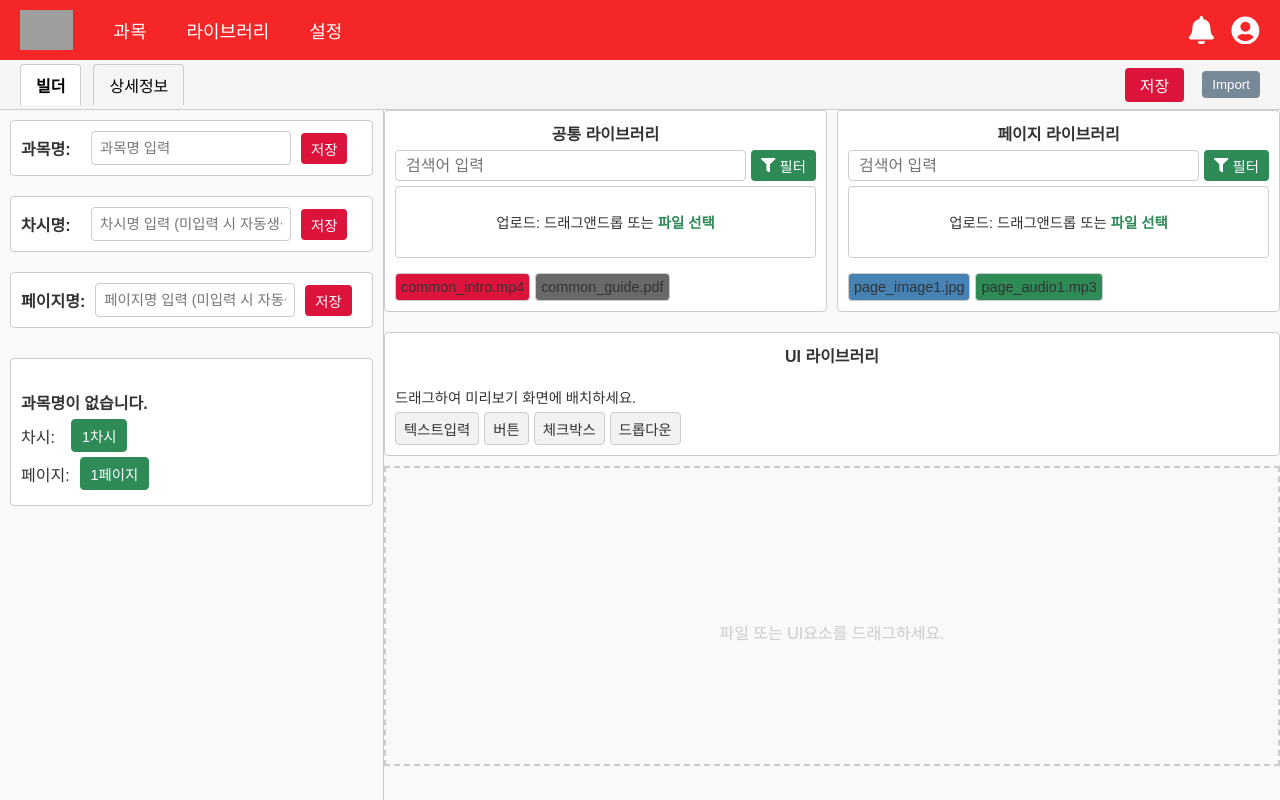
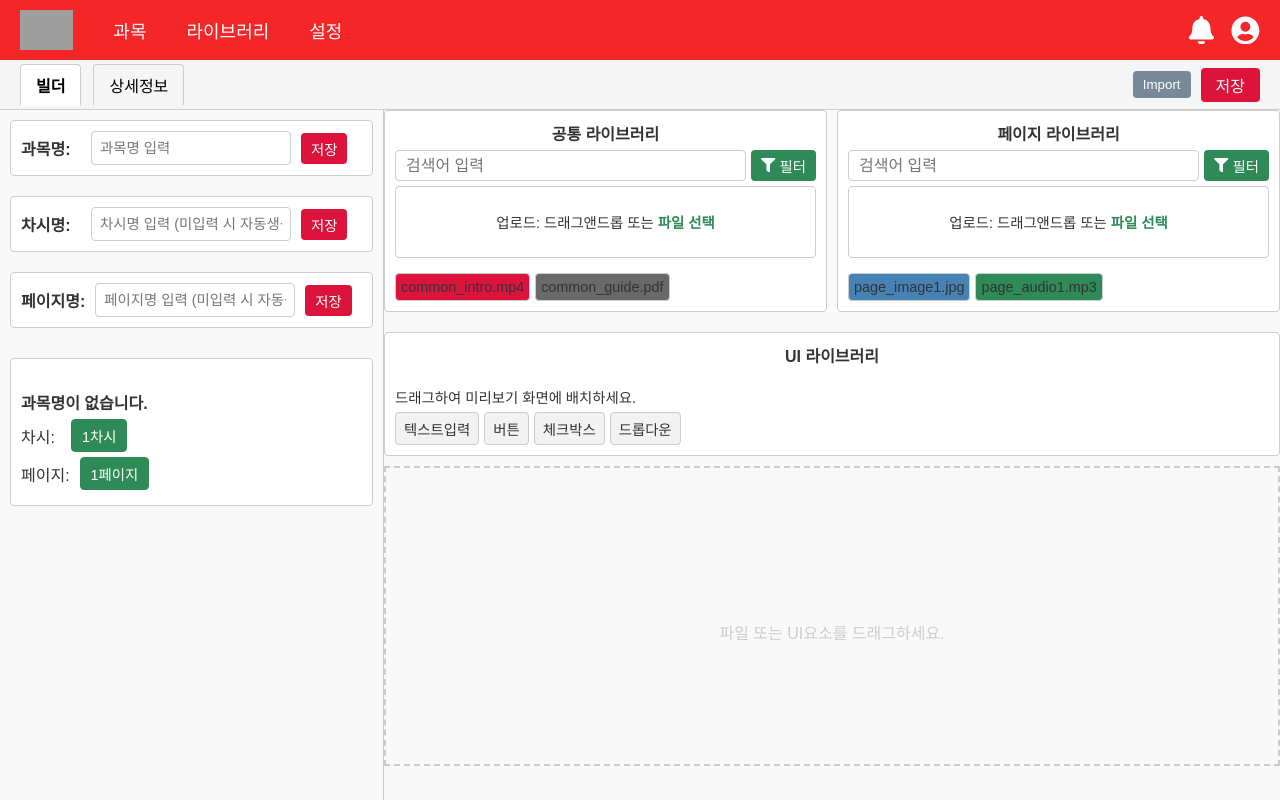
Before and after one commit to bongseok-k/my-cms, a React (Create React App) app: page /content-builder in a window 1280 px wide. Built offline with nearby package versions, Linux system fonts and the light colour scheme; grey boxes are pictures that could not be loaded.

Commit message:
콘텐츠빌더에 import 버튼 위치 수정

```diff
--- a/src/ContentBuilderPage.js
+++ b/src/ContentBuilderPage.js
@@ -348,14 +348,13 @@ function ContentBuilderPage() {
           </button>
         </div>
         <div className="sub-right">
+          {/* [2] Import 버튼 추가 */}
+          <button className="import-button" onClick={handleOpenImportModal}>
+            Import
+          </button>
           {/* 기존 저장 버튼 */}
           <button className="save-button" onClick={handleSaveAll}>
             저장
-          </button>
-
-          {/* [2] Import 버튼 추가 */}
-          <button className="import-button" onClick={handleOpenImportModal}>
-            Import
           </button>
         </div>
       </div>
```
